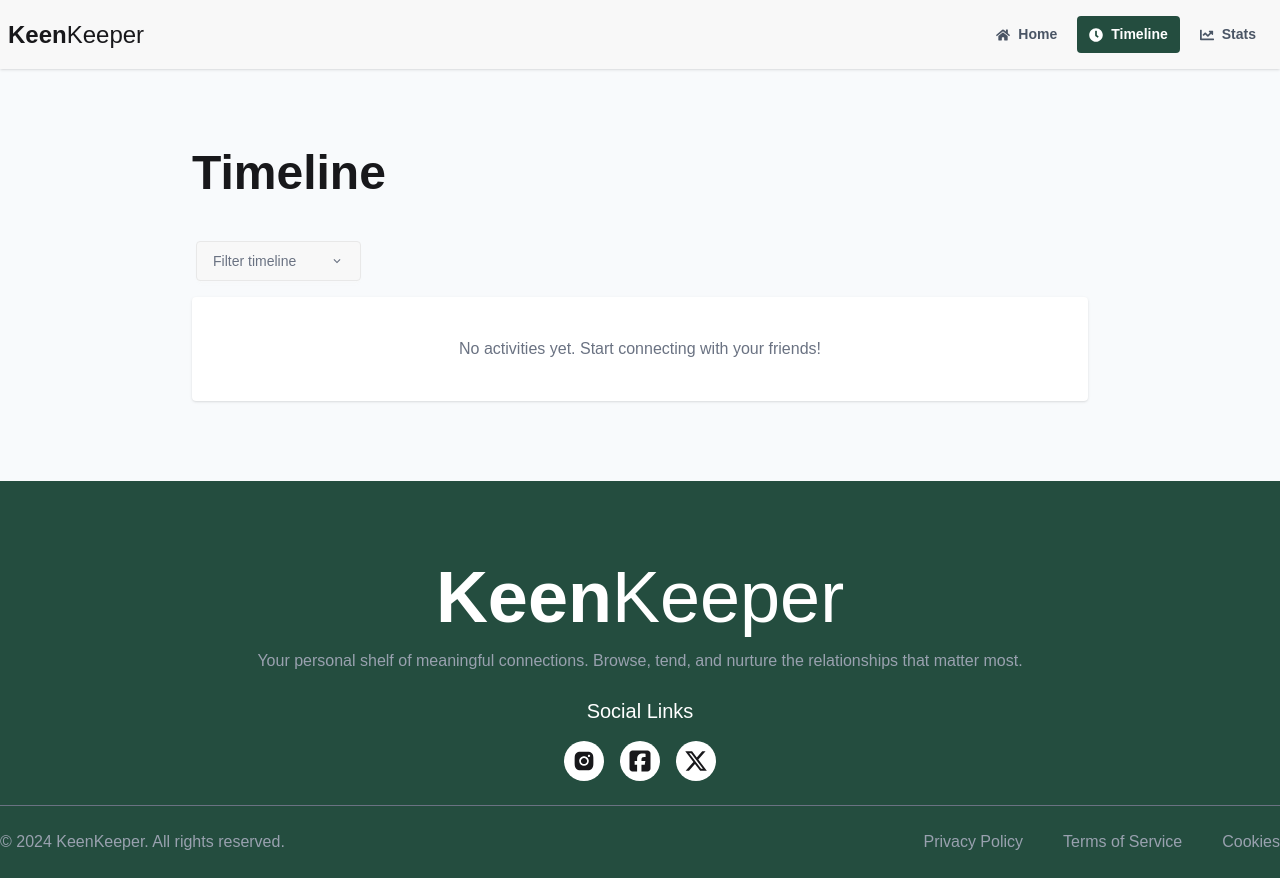
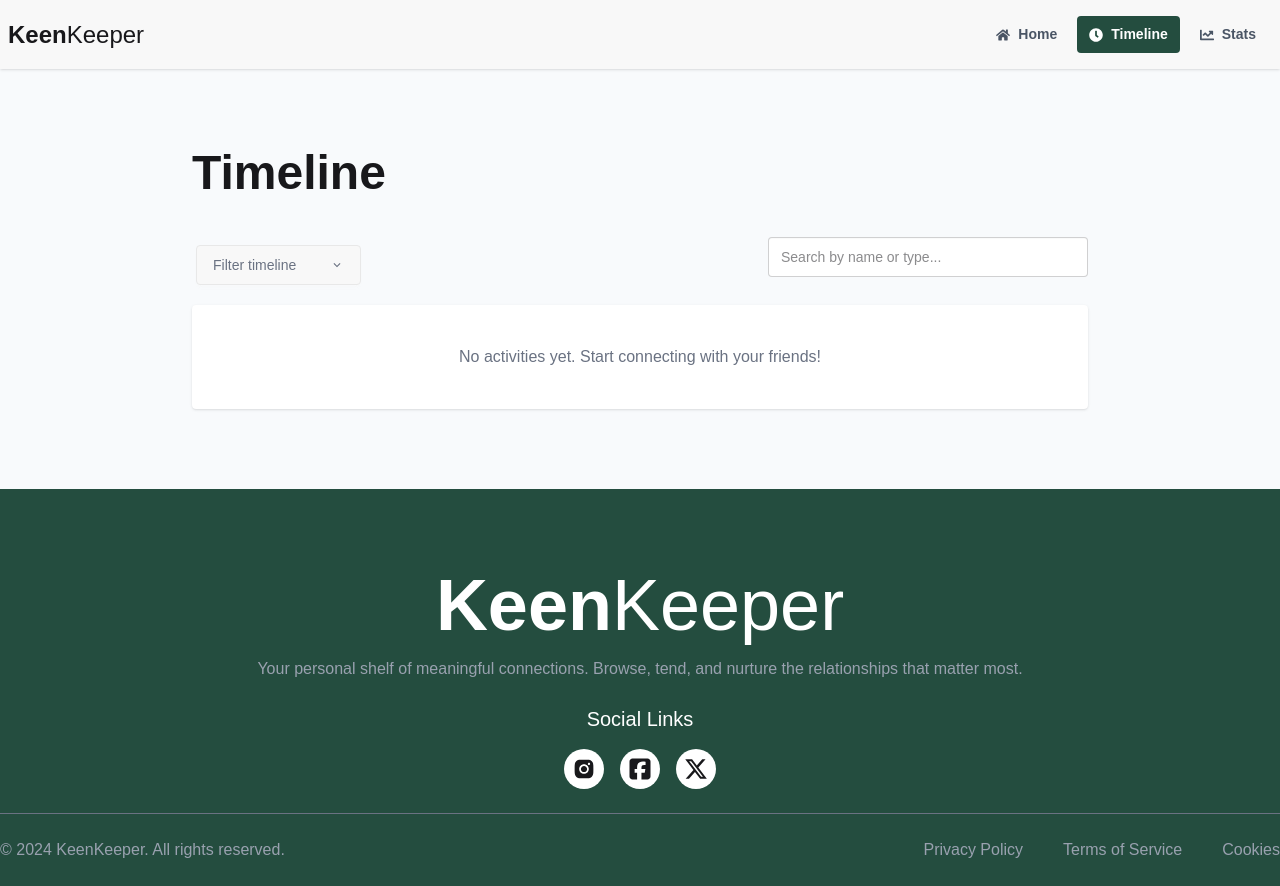
Before and after one commit to Sumaiya2209/KeenKeeper, a React (Vite) app: page /timeline in a window 1280 px wide. Built offline with nearby package versions, Linux system fonts and the light colour scheme.

Commit message:
Complete Searching timeline by friend name

```diff
--- a/src/Pages/timeline/Timeline.jsx
+++ b/src/Pages/timeline/Timeline.jsx
@@ -1,9 +1,7 @@
 import React, { useContext, useState } from 'react';
 import { FriendContext } from '../../context/FriendsContext';
-import Call from '../../assets/call.png';
-import Text from '../../assets/text.png';
-import Video from '../../assets/video.png';
 import { MdKeyboardArrowDown } from 'react-icons/md';
+import TimelineCard from './TimelineCard';
 
 
 const Timeline = () => {
@@ -16,6 +14,8 @@ const Timeline = () => {
       day: "numeric",
     });
   };
+
+  const [search, setSearch] = useState("");
   const [filter, setFilter] = useState("");
   let allActivities = [];
 
@@ -36,12 +36,20 @@ const Timeline = () => {
     (a, b) => new Date(b.timestamp) - new Date(a.timestamp)
   );
 
+  const filteredActivities = allActivities.filter((item) => {
+    const query = search.toLowerCase();
+    return (
+      item.name.toLowerCase().includes(query) ||
+      item.type.toLowerCase().includes(query)
+    );
+  });
 
   return (
     <div className='max-w-4xl mx-auto my-20 space-y-3'>
       <h2 className='text-5xl font-bold my-10'>Timeline</h2>
 
-      <div className="dropdown dropdown-bottom">
+      <div className='flex flex-col md:flex-row items-start md:items-center gap-4 justify-between'>
+        <div className="dropdown dropdown-bottom">
         <div tabIndex={0} role="button" className="btn m-1 text-gray-500 font-normal">Filter timeline {filter} <span className='pl-7'> <MdKeyboardArrowDown /></span></div>
         <ul tabIndex={0} className="dropdown-content menu bg-base-100 rounded-box z-1 w-52 p-2 shadow-sm">
           <li onClick={() => { setFilter("all"); document.activeElement.blur(); }}><a>All</a></li>
@@ -50,6 +58,14 @@ const Timeline = () => {
           <li onClick={() => { setFilter("videos"); document.activeElement.blur(); }}><a>Videos</a></li>
         </ul>
       </div>
+      <input
+        type="text"
+        placeholder="Search by name or type..."
+        className="input input-bordered w-full max-w-xs mb-4"
+        value={search}
+        onChange={(e) => setSearch(e.target.value)}
+      />
+      </div>
 
 
       {allActivities.length === 0 ? (
@@ -57,27 +73,7 @@ const Timeline = () => {
           <p className='text-center text-gray-500'>No activities yet. Start connecting with your friends!</p>
         </div>
       ) : (
-        <>
-          {allActivities.map((item, index) => (
-            <div key={index} className="card bg-base-100 text-gray-600 p-4 shadow ">
-              <div className='flex items-center gap-4'>
-                <div>
-                  {item.type === "call" && <img src={Call} alt="Call" className="w-6 h-6" />}
-                  {item.type === "text" && <img src={Text} alt="Text" className="w-6 h-6" />}
-                  {item.type === "video" && <img src={Video} alt="Video" className="w-6 h-6" />}
-                </div>
-                <div>
-                  <h2 className="font-semibold flex items-center gap-2 text-lg">
-                    {item.type === "call" ? "Call" : item.type === "text" ? "Text" : "Video"}<span className='text-gray-500 font-normal'>with {item.name}</span>
-                  </h2>
-                  <p className="text-sm text-gray-500">
-                    {formatDate(item.timestamp)}
-                  </p>
-                </div>
-              </div>
-            </div>
-          ))}
-        </>
+        <TimelineCard allActivities={filteredActivities} formatDate={formatDate} />
       )}
     </div>
   );
--- /dev/null
+++ b/src/Pages/timeline/TimelineCard.jsx
@@ -0,0 +1,31 @@
+import Call from '../../assets/call.png';
+import Text from '../../assets/text.png';
+import Video from '../../assets/video.png';
+
+const TimelineCard = ({ allActivities, formatDate }) => {
+  return (
+    <>
+          {allActivities.map((item, index) => (
+            <div key={index} className="card bg-base-100 text-gray-600 p-4 shadow ">
+              <div className='flex items-center gap-4'>
+                <div>
+                  {item.type === "call" && <img src={Call} alt="Call" className="w-6 h-6" />}
+                  {item.type === "text" && <img src={Text} alt="Text" className="w-6 h-6" />}
+                  {item.type === "video" && <img src={Video} alt="Video" className="w-6 h-6" />}
+                </div>
+                <div>
+                  <h2 className="font-semibold flex items-center gap-2 text-lg">
+                    {item.type === "call" ? "Call" : item.type === "text" ? "Text" : "Video"}<span className='text-gray-500 font-normal'>with {item.name}</span>
+                  </h2>
+                  <p className="text-sm text-gray-500">
+                    {formatDate(item.timestamp)}
+                  </p>
+                </div>
+              </div>
+            </div>
+          ))}
+        </>
+  );
+};
+
+export default TimelineCard;
```
